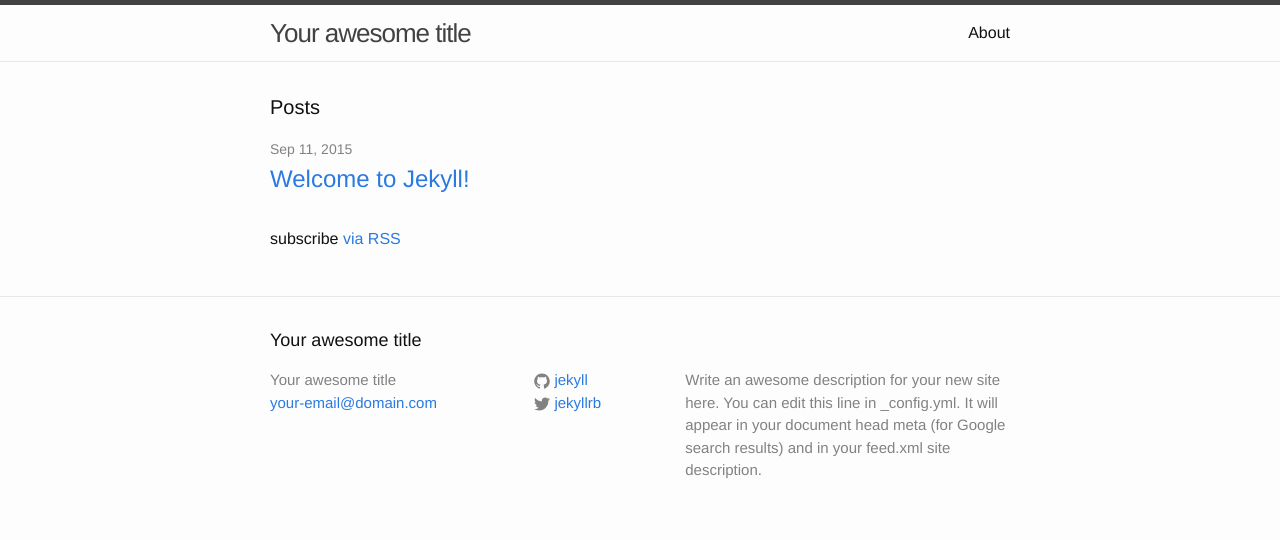
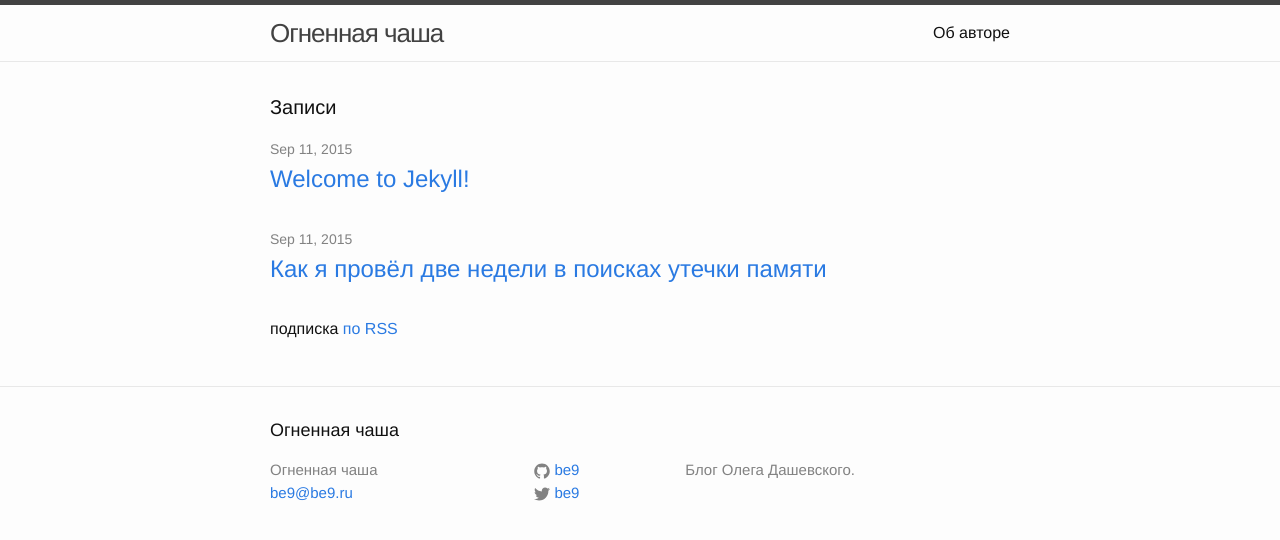
Before and after one commit to be9/be9.github.io, a Jekyll site: the page built from index.html, in a window 1280 px wide. Shown: the top 540 px of the page. Built offline with Jekyll 4.4.1, drawn with Linux system fonts in a browser that asks for light colours; part of the change alters nothing that is shown.

```diff
--- a/_config.yml
+++ b/_config.yml
@@ -1,14 +1,12 @@
 # Site settings
-title: Your awesome title
-email: your-email@domain.com
+title: Огненная чаша
+email: be9@be9.ru
 description: > # this means to ignore newlines until "baseurl:"
-  Write an awesome description for your new site here. You can edit this
-  line in _config.yml. It will appear in your document head meta (for
-  Google search results) and in your feed.xml site description.
+  Блог Олега Дашевского.
 baseurl: "" # the subpath of your site, e.g. /blog/
-url: "http://yourdomain.com" # the base hostname & protocol for your site
-twitter_username: jekyllrb
-github_username:  jekyll
+url: "http://be9.ru" # the base hostname & protocol for your site
+twitter_username: be9
+github_username:  be9
 
 # Build settings
 markdown: kramdown
--- /dev/null
+++ b/_posts/2015-09-11-memory-leak.markdown
@@ -0,0 +1,216 @@
+---
+layout: post
+title:  "Как я провёл две недели в поисках утечки памяти"
+date:   2015-09-11 17:20:38
+categories: jekyll update
+---
+
+Неприятная данность: у нашего Rails-приложения, работающего на платформе [Heroku](http://heroku.com),
+«течёт» память. Это заметно на графике:
+
+![Потребление памяти web-процессами](/assets/heroku_metrics_memleak.png)
+
+После каждого деплоя или перезапуска потребление памяти резко возрастает (см. в районе 3&nbsp;AM), и это нормально, ведь
+Ruby язык динамический. Срабатывают какие-то `require`, что-то догружается. После этого потребление памяти должно болтаться
+вокруг горизонтальной линии. Обработали запрос, насоздавали объектов — вверх. Сработал сборщик мусора — вниз.
+По идее, в таком динамическом балансе приложение может находится сколь угодно долго.
+Но если есть утечка, на графике возникает стабильный тренд вверх.
+
+Далее я расскажу, как искал утечку.
+
+# Локальное повторение проблемы
+
+Production-сервер — не место для экспериментов. Поэтому первое, что я сделал —
+скачал дамп production-базы и запустил приложение в production-окружении на моём
+тестовом Linux-сервере, стоящем в кладовке (у вас же, конечно, есть такой?). Наше
+приложение — SaaS-продукт, в специальной middleware по домену определяется сайт
+клиента, поэтому пришлось немного подправить код, чтобы можно было делать запросы
+вида `curl http://localhost:3000/…`. Здесь очень удобны переменные окружения.
+
+{% highlight ruby %}
+if ENV['QUERY_SITE_ID']
+  def find_site(request)
+    Site.find_by_id_cached(request.query_parameters[:site_id])
+  end
+else
+  # Private: Look up for site.
+  #
+  # Tries to find by domain, subdomain, or use canned site in test environment.
+  #
+  # Returns Site instance or falsey value.
+  def find_site(request)
+    host = request.host
+
+    # …
+  end
+end
+{% endhighlight %}
+
+Как видно, если установлена переменная окружения `QUERY_SITE_ID`, то ID сайта
+будет определяться из параметра запроса `site_id`:
+
+`curl http://localhost:3000/?site_id=123`
+
+Также в `config/environments/production.rb` понадобится поставить
+`config.force_ssl = false`,
+установить переменную `DEVISE_SECRET_KEY`, и возможно что-то ещё. Нужно добиваться,
+чтобы приведённая выше команда curl сработала.
+
+Итак, сервер запустился, что дальше? Теперь нужно дать на него нагрузку.
+Для этого есть прекрасная утилита [siege](https://www.joedog.org/siege-manual/), позволяющая мучать сервера в разных
+режимах и собирать статистику. Я решил не долбиться по одному URL, а собрать
+реальные адреса, по которым заходят клиенты. Это сделать несложно: запускаете на
+какое-то время `heroku logs -t | tee log/production.log`, потом из лога остаётся
+выкусить адреса. Я написал для этого небольшую утилиту, которая парсила лог,
+собирала адреса, site_id, печатаемые middleware, и генерировала файл urls.txt
+в формате:
+
+{% highlight text %}
+http://localhost:3000/foo
+http://localhost:3000/bar
+http://localhost:3000/baz
+{% endhighlight %}
+
+Такой файл также можно сделать вручную, или воспользоваться коктейлем из awk, grep, sed.
+
+Запускаем siege:
+
+`siege -v -c 15  --log=/tmp/siege.log -f urls.txt`
+
+Здесь siege создаст 15 параллельных клиентов. У меня
+приложение работало с веб-сервером [puma](http://puma.io) в одиночном режиме с
+максимум 16 потоками.
+
+Если всё было сделано правильно, память должна начать «течь». Это можно увидеть
+с помощью утилит `top`, `ps` — соответствующий показатель называется RSS (Resident Set Size).
+Чтобы не мучаться с их запуском, я добавил в приложение вот такой код:
+
+{% highlight ruby %}
+if ENV['MEMORY_REPORTING']
+  Thread.new do
+    while true
+      pid = Process.pid
+      rss = `ps -eo pid,rss | grep #{pid} | awk '{print $2}'`.to_i
+      Rails.logger.info "MEMORY[#{pid}]: rss: #{rss}, live objects #{GC.stat[:heap_live_slots]}"
+
+      sleep 5
+    end
+  end
+end
+{% endhighlight %}
+
+В логе стали появляться аккуратные записи с растущим RSS… Про `GC.stat[:heap_live_slots]`
+см. дальше.
+
+# Поиск утечки в Ruby коде
+
+Убедившись в реальности утечки, я приступил к её поиску.
+
+Здесь нужно немного остановиться на том, как устроена память в MRI вообще. Объекты
+хранятся в куче, которой управляет интерпретатор. Куча состоит из отдельных страниц размером
+16 килобайт, на каждый объект выделяется 40 байт. При создании объекта идёт поиск свободной ячейки,
+если таковых нет, создаётся новая страница. Конечно, не все объекты помещаются в 40 байт. Если памяти требуется
+больше, дополнительная память выделяется отдельно (с помощью `malloc`).
+
+Освобождение памяти происходит автоматически в процессе работы сборщика мусора (GC). Современные MRI
+имеют довольно эффективный GC с несколькими поколениями и двумя фазами: малой и большой. Опираясь на
+эвристический принцип «большинство объектов имеют небольшое время жизни», _малый цикл сборки мусора_ ищет и освобождает
+ненужные объекты только среди недавно созданных. Это позволяет реже запускать _большой цикл_, который
+подвергает классическому алгоритму Mark-and-Sweep **ВСЕ** объекты.
+
+Нужно отметить, что для поиска утечек тонкости различных поколений совершенно не
+важны. Существенно одно: будут ли освобождены все объекты, порождаемые в процессе
+обработки запроса, или нет. Заметим, что в контексте веб-сервера все порождаемые
+объекты можно разделить на три группы:
+
+1. *Статика*. Это все загруженные гемы, особенно Rails и код приложения. В production-окружении
+всё это грузится один раз и практически не изменяется.
+2. *Медленная динамика*. Есть некоторое количество долгоживущих объектов, например, кеш
+prepared SQL-запросов в ActiveRecord. Этот кеш, по умолчанию имеющий размер 1000 элементов
+на каждое соединение с ДБ, будет потихоньку заполняться, и количество объектов будет расти,
+пока не дойдёт до предела (2000 строк * количество соединений).
+3. *Быстрая динамика*. Это все объекты, порождаемые в процессе обработки запроса и генерации ответа.
+После того, как ответ готов, объекты могут быть освобождены.
+
+Если в третьем случае какой-то объект не будет освобожден, будет утечка. Это легко
+проиллюстрировать так:
+
+{% highlight ruby %}
+class MyController < ApplicationController
+  FOO = []
+
+  def index
+    FOO << "haha"
+  end
+end
+{% endhighlight %}
+
+Константы не подлежат сборке мусора, и последовательные вызовы `MyController#index`
+будут приводить к распуханию массива `FOO`. При этом куча будет расти из-за того,
+что ячейки будут забиваться новыми и новыми строками `"haha"`.
+
+Если утечек нет, размер кучи будет колебаться. Минимальный размер кучи соответствует
+объектам из п.1 и п.2 (см. выше). Например, у нашего приложения это чуть больше 500000 объектов
+(пустое приложение сразу после `rails new app` даёт где-то 300000). Максимальный размер кучи
+зависит от того, насколько будет успевать срабатывать большой цикл сборки мусора. **Но:** после
+большого цикла количество объектов будет всегда возвращаться к нижней границе, которая изменяться не будет.
+Утечки будут приводить к тому, что нижняя граница поплывёт.
+
+Удобнее всего исследовать эти вещи с помощью гема [gc_tracer](https://github.com/ko1/gc_tracer),
+созданного Koichi Sasada, членом команды разработчиков Ruby и автором инкрементального сборщика мусора
+в Ruby 2.1 и 2.2. Добавив
+
+{% highlight ruby %}
+require 'rack/gc_tracer'
+config.middleware.use Rack::GCTracerMiddleware, view_page_path: '/gc_tracer', filename: 'log/gc.log'
+{% endhighlight %}
+
+в `config/application.rb`, мы получаем файл `log/gc.log`, который будет наполняться статистикой работы
+сборщика мусора и результатами вызова `getrusage` (последнее полезно, потому что одно из полей содержит
+интересующую нас цифру RSS).
+
+В каждой строке этого лога около 50 значений и глаза разбегаются, однако мы можем использовать несложную магию UNIX.
+Вот команда, которую я запускал параллельно с `puma` и `siege`:
+
+`tail -f log/gc.log | cut -f 2,4,7,8,9,15,16,19,21,22,25,26,27,28,29,30,36`
+
+Самое первое в строке — timestamp в миллисекундах. Второе — количество страниц. Третье — общий размер кучи в единицах объектов.
+Одиннадцатое — количество «старых» объектов, т.е. тех, которые не обрабатываются в малом цикле сборки мусора. Самое последнее — RSS.
+
+Но даже так цифр слишком много. Что ж, построим график! Конечно, можно лог
+непосредственно загнать в эксель, но это не наш путь. Гораздо лучше воспользоваться
+[gnuplot](http://www.gnuplot.info/), который умеет рисовать графики прямо из таких файлов.
+
+К сожалению, gnuplot не поддерживает формат времени с миллисекундами, поэтому пришлось
+написать маленький скрипт для преобразования времени:
+
+{% highlight bash %}
+#!/bin/sh
+
+cat $1|awk '{if($1=="end_sweep"||FNR==1) {if(FNR>1) {$2=substr($2,1,length($2)-6)} else {$2=$2}; print $0}}' > $2
+{% endhighlight %}
+
+Помимо приведения временных отсчётов к секундам здесь отбрасывается лишняя информация. gc_tracer генерирует данные
+на всех фазах работы сборки мусора, но нас будет интересовать только конец (end_sweep).
+
+С помощью вот такого gnuplot-скрипта:
+{% highlight gnuplot %}
+set xdata time
+set timefmt '%s'
+set format x '%H:%M'
+set y2tics on
+set y2label 'Kilobytes'
+set ylabel 'Objects'
+plot 'gc.log.22' using 2:25 with lines title columnhead, '' using 2:36 with lines lc rgb 'blue' title columnhead axes x1y2
+{% endhighlight  %}
+получаем картинку:
+
+![Количество «старых» объектов и RSS от времени](/assets/olds_vs_rss.png)
+
+Красная кривая (левая шкала) — количество «старых» объектов. Оно ведёт себя так, будто никакой
+утечки памяти нет. Синяя кривая (правая шкала) — RSS. А оно растёт…
+
+Вывод простой: **в Ruby коде утечек нет**. Однако я не сразу догадался до этого
+и сходил еще по ложному пути.
+
+# Ложный путь. Возня с дампами кучи
--- a/about.md
+++ b/about.md
@@ -1,6 +1,6 @@
 ---
 layout: page
-title: About
+title: Об авторе
 permalink: /about/
 ---
 
--- a/index.html
+++ b/index.html
@@ -4,7 +4,7 @@ layout: default
 
 <div class="home">
 
-  <h1 class="page-heading">Posts</h1>
+  <h1 class="page-heading">Записи</h1>
 
   <ul class="post-list">
     {% for post in site.posts %}
@@ -18,6 +18,6 @@ layout: default
     {% endfor %}
   </ul>
 
-  <p class="rss-subscribe">subscribe <a href="{{ "/feed.xml" | prepend: site.baseurl }}">via RSS</a></p>
+  <p class="rss-subscribe">подписка <a href="{{ "/feed.xml" | prepend: site.baseurl }}">по RSS</a></p>
 
 </div>
```
Also changed, not shown: assets/heroku_metrics_memleak.png (added), assets/olds_vs_rss.png (added).
